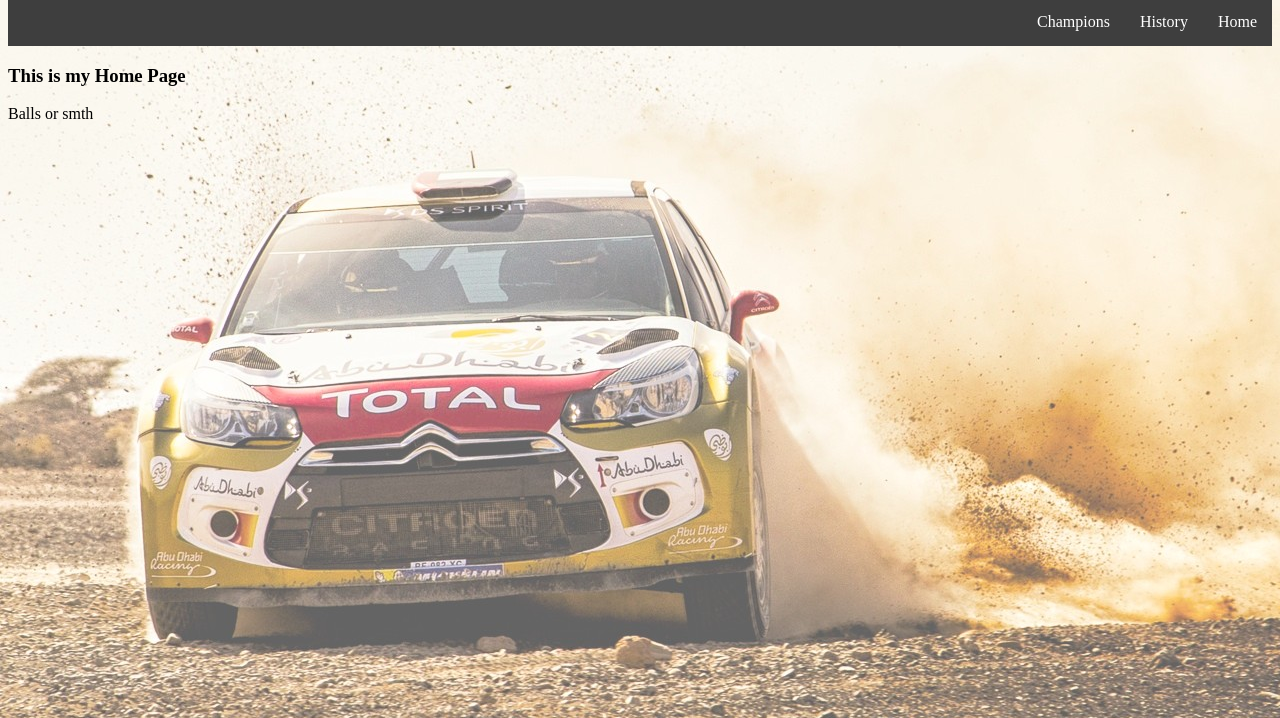
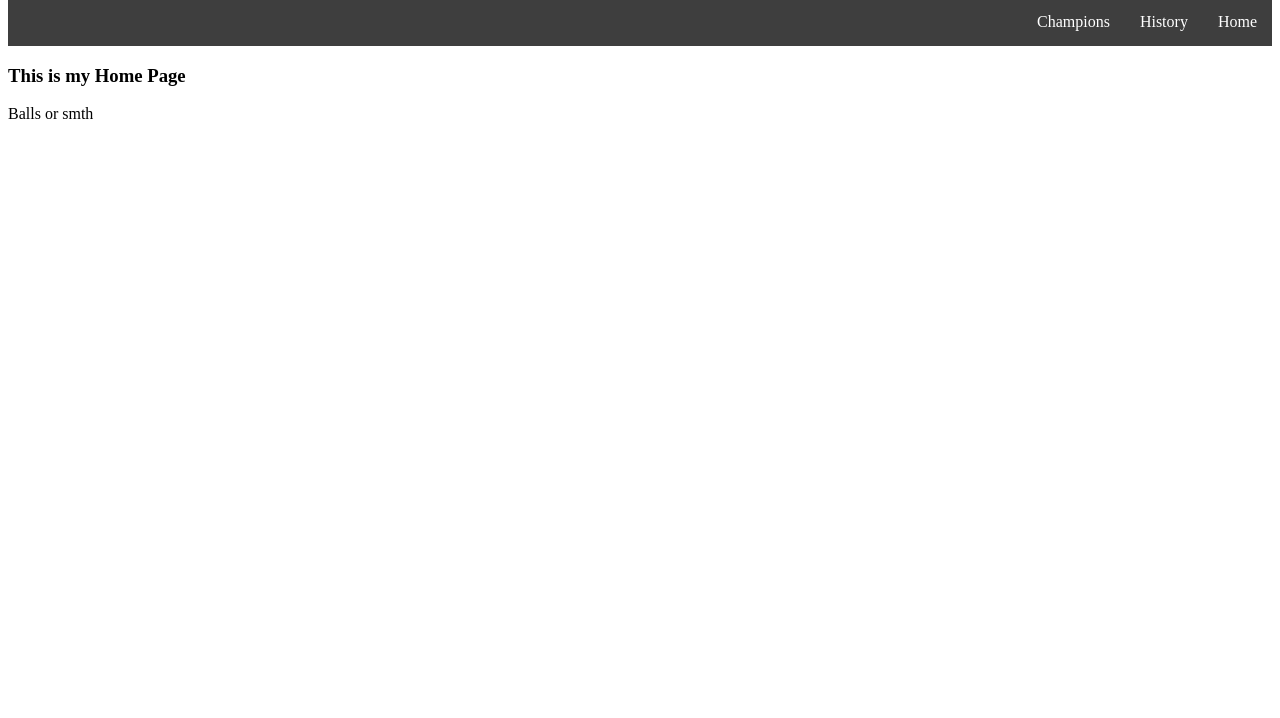
Before and after one commit to RolandFornvald/Rally, a plain HTML site: page index.html in a window 1280 px wide. Shown: the part 82-800 px from the top of the page. Drawn offline with Linux system fonts and the light colour scheme.

Commit message:
Removed ugly background from css

```diff
--- a/style.css
+++ b/style.css
@@ -1,6 +1,3 @@
-body{
-    background-image: url("stockvault-rally187943.jpg");
-}
 h1{
     text-align: center;
 }
```
